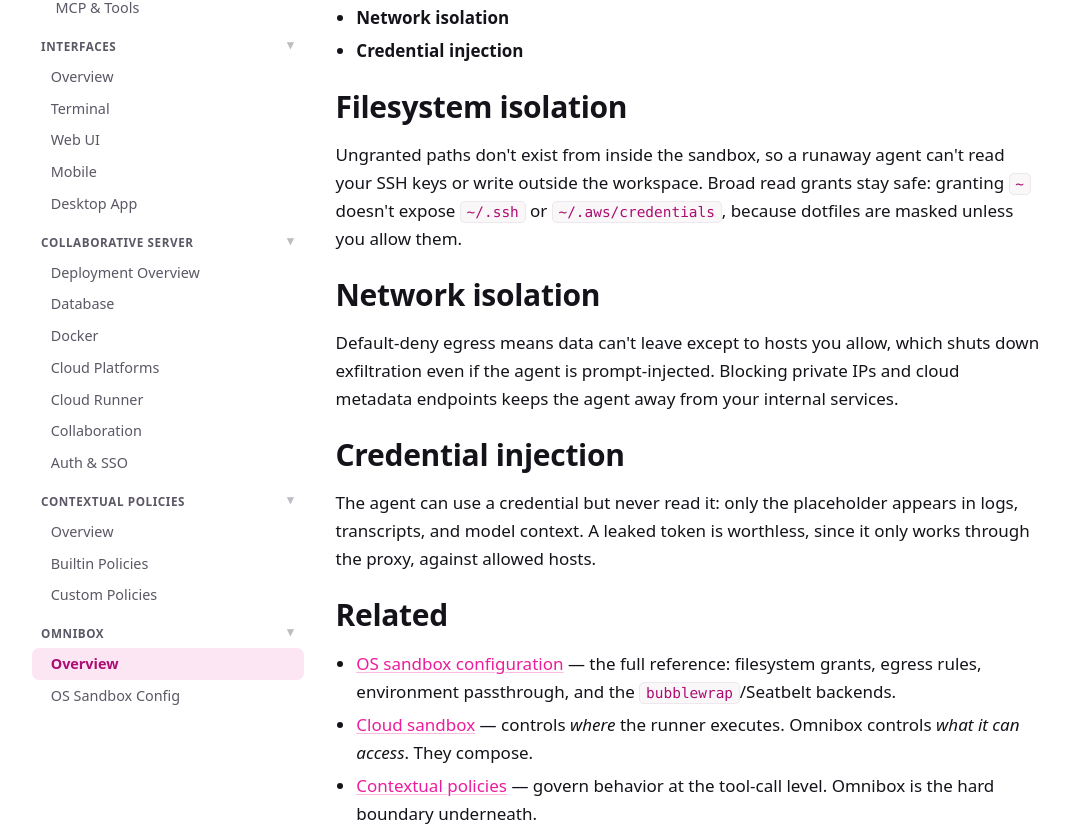
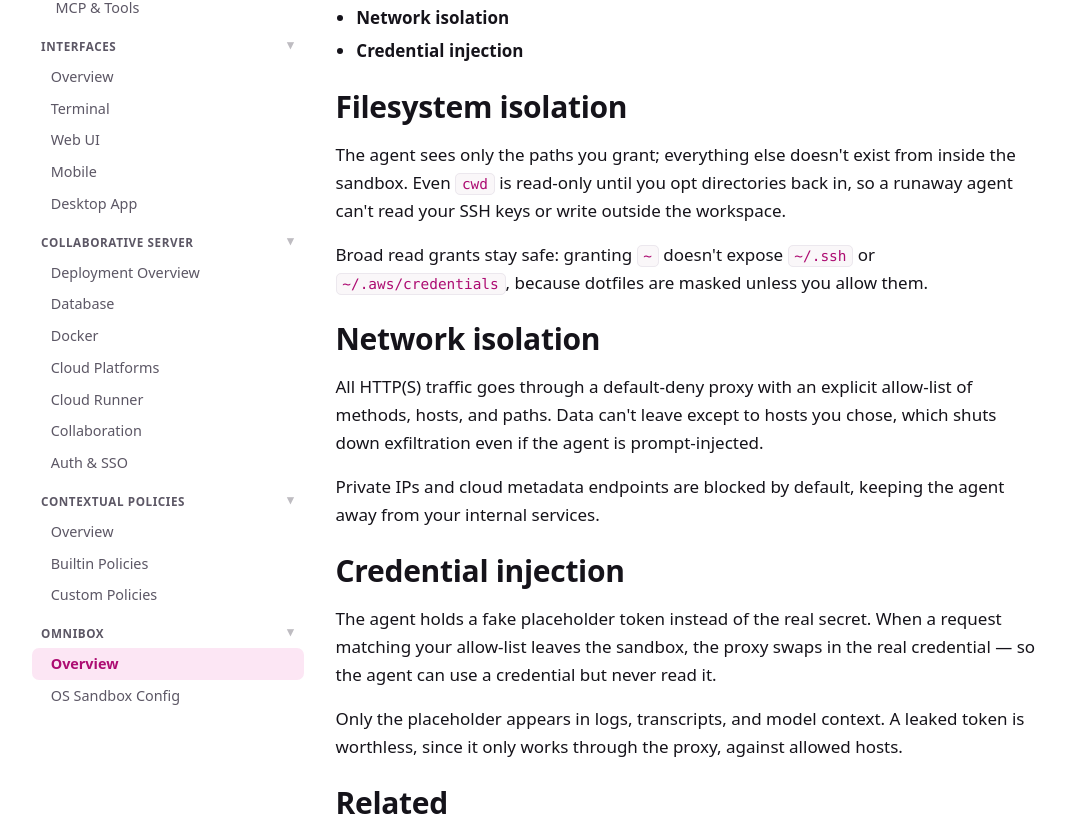
Before and after one commit to omnigent-ai/omnigent-site, a Next.js app: page /docs/omnibox in a window 1280 px wide. Shown: the part 432-1258 px from the top of the page, without its empty margins (97-1166 px from the left). Built offline with nearby package versions, Linux system fonts and the light colour scheme.

Commit message:
docs: restore mechanism details in Omnibox sections, two short paragraphs each
Co-authored-by: Isaac

```diff
--- a/app/docs/omnibox/page.js
+++ b/app/docs/omnibox/page.js
@@ -31,26 +31,41 @@ export default function Page() {
       <h2>Filesystem isolation</h2>
 
       <p>
-        Ungranted paths don{"'"}t exist from inside the sandbox, so a runaway agent can{"'"}t read
-        your SSH keys or write outside the workspace. Broad read grants stay safe: granting{" "}
-        <code>~</code> doesn{"'"}t expose <code>~/.ssh</code> or <code>~/.aws/credentials</code>,
-        because dotfiles are masked unless you allow them.
+        The agent sees only the paths you grant; everything else doesn{"'"}t exist from inside the
+        sandbox. Even <code>cwd</code> is read-only until you opt directories back in, so a runaway
+        agent can{"'"}t read your SSH keys or write outside the workspace.
+      </p>
+
+      <p>
+        Broad read grants stay safe: granting <code>~</code> doesn{"'"}t expose{" "}
+        <code>~/.ssh</code> or <code>~/.aws/credentials</code>, because dotfiles are masked unless
+        you allow them.
       </p>
 
       <h2>Network isolation</h2>
 
       <p>
-        Default-deny egress means data can{"'"}t leave except to hosts you allow, which shuts down
-        exfiltration even if the agent is prompt-injected. Blocking private IPs and cloud metadata
-        endpoints keeps the agent away from your internal services.
+        All HTTP(S) traffic goes through a default-deny proxy with an explicit allow-list of
+        methods, hosts, and paths. Data can{"'"}t leave except to hosts you chose, which shuts down
+        exfiltration even if the agent is prompt-injected.
+      </p>
+
+      <p>
+        Private IPs and cloud metadata endpoints are blocked by default, keeping the agent away
+        from your internal services.
       </p>
 
       <h2>Credential injection</h2>
 
       <p>
-        The agent can use a credential but never read it: only the placeholder appears in logs,
-        transcripts, and model context. A leaked token is worthless, since it only works through
-        the proxy, against allowed hosts.
+        The agent holds a fake placeholder token instead of the real secret. When a request
+        matching your allow-list leaves the sandbox, the proxy swaps in the real credential — so
+        the agent can use a credential but never read it.
+      </p>
+
+      <p>
+        Only the placeholder appears in logs, transcripts, and model context. A leaked token is
+        worthless, since it only works through the proxy, against allowed hosts.
       </p>
 
       <h2>Related</h2>
```
